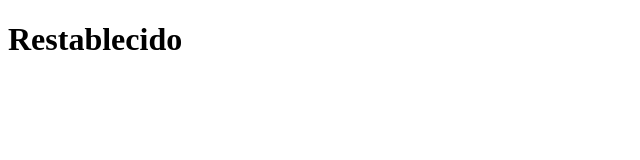
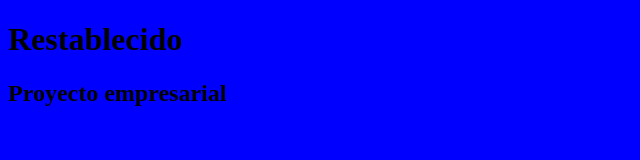
Before and after one commit to HanslWolf/CursoGit1, a plain HTML site: page index.html in a window 1280 px wide. Shown: the whole page, without its empty margins (0-640 px from the left). Drawn offline with Linux system fonts and the light colour scheme.

Commit message:
Parrafo Proyecto empresarial

```diff
--- /dev/null
+++ b/css/styles.css
@@ -0,0 +1,3 @@
+body{
+    background-color: blue;
+}
--- a/index.html
+++ b/index.html
@@ -5,9 +5,11 @@
     <meta http-equiv="X-UA-Compatible" content="IE=edge">
     <meta name="viewport" content="width=device-width, initial-scale=1.0">
     <title>Document</title>
+    <link rel="stylesheet" href="css/styles.css">
 </head>
 <body>
     <H1>Restablecido</H1>
+    <h2>Proyecto empresarial</h2>
 
 </body>
 </html>
```
Also changed, not shown: javaScript/java.js (added).
